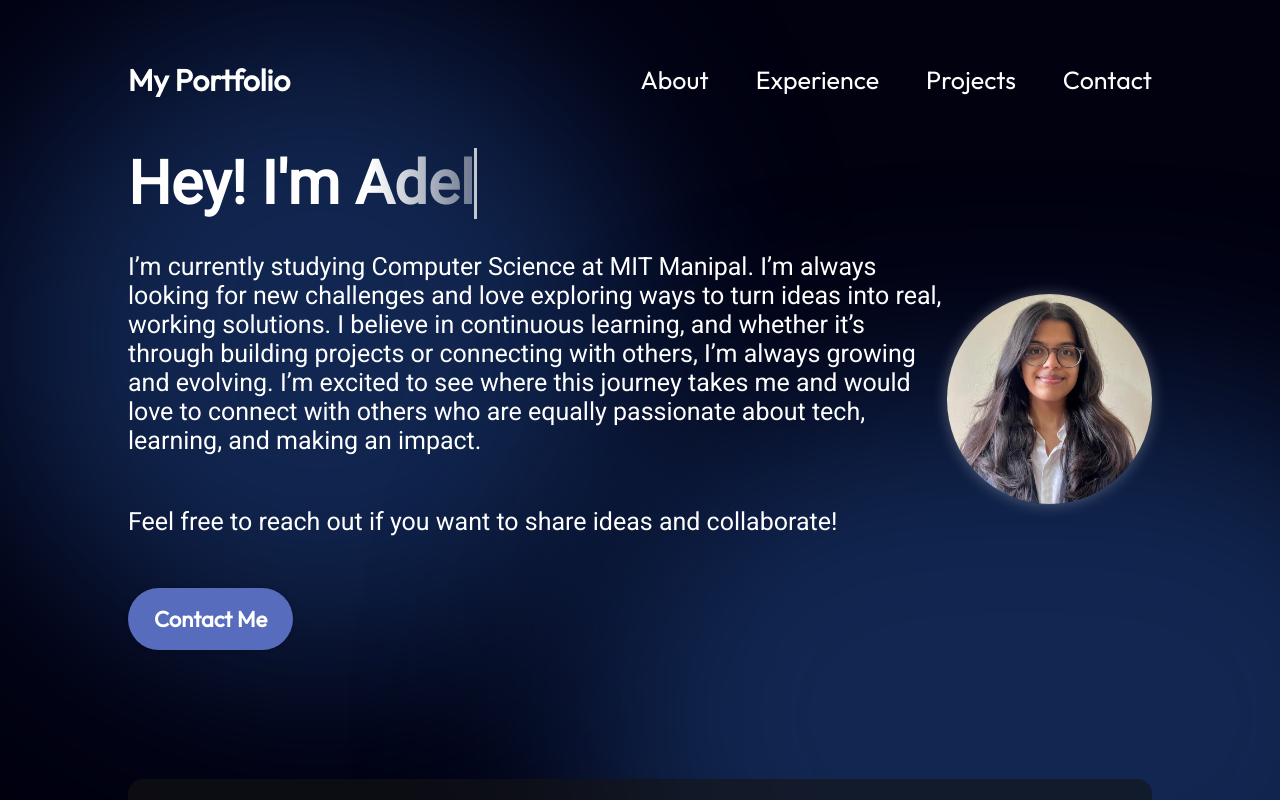
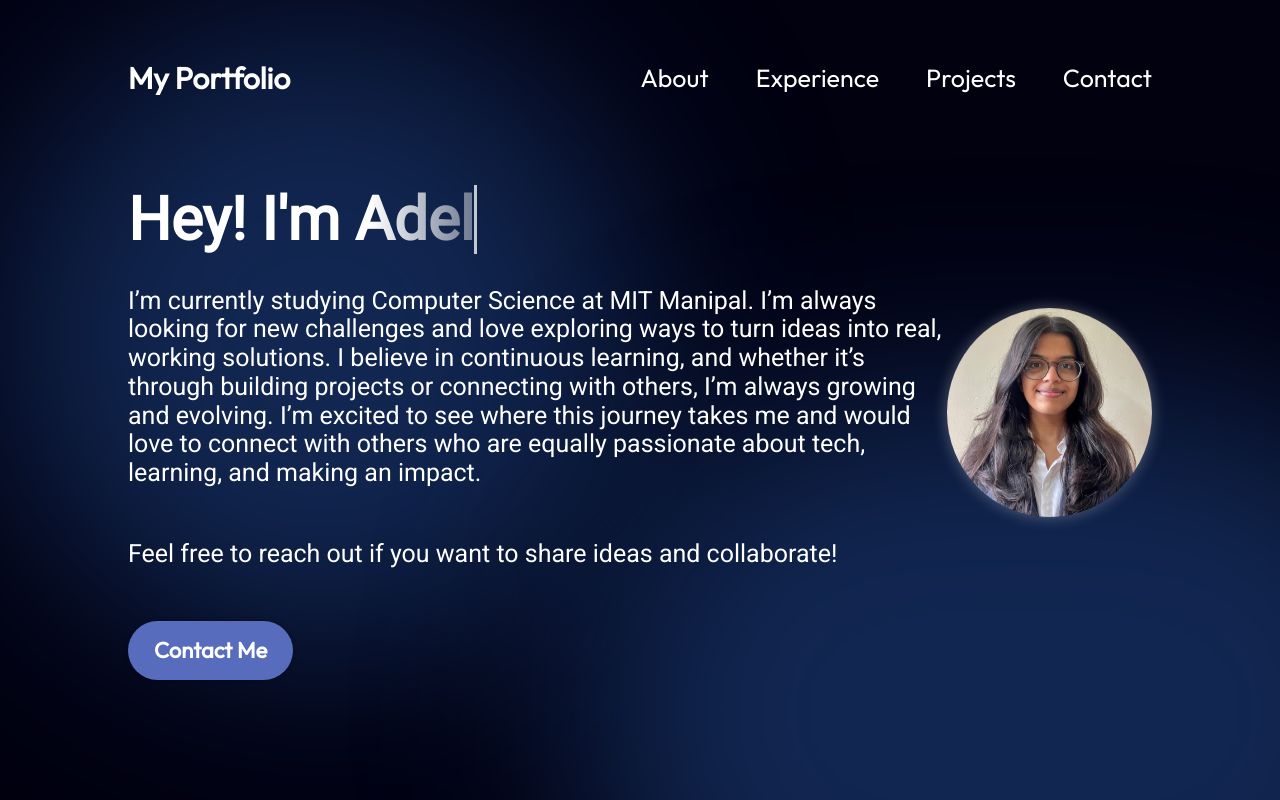
Before and after one commit to Addysd/My-Portfolio, a React (Vite) app: page / in a window 1280 px wide. Shown: the top 800 px of the page. Built offline with nearby package versions, Linux system fonts and the light colour scheme.

Commit message:
font size

```diff
--- a/package.json
+++ b/package.json
@@ -13,6 +13,7 @@
     "@fontsource/outfit": "^5.1.0",
     "@fontsource/roboto": "^5.1.0",
     "animate.css": "^4.1.1",
+    "normalize.css": "^8.0.1",
     "react": "^18.3.1",
     "react-dom": "^18.3.1",
     "react-lottie": "^1.2.10",
--- a/src/index.css
+++ b/src/index.css
@@ -1,3 +1,5 @@
+@import 'normalize.css';
+
 *{
   box-sizing:border-box;
   margin:0;
```
Also changed, not shown: 1 other file (tests, documents, lock files or other folders).
